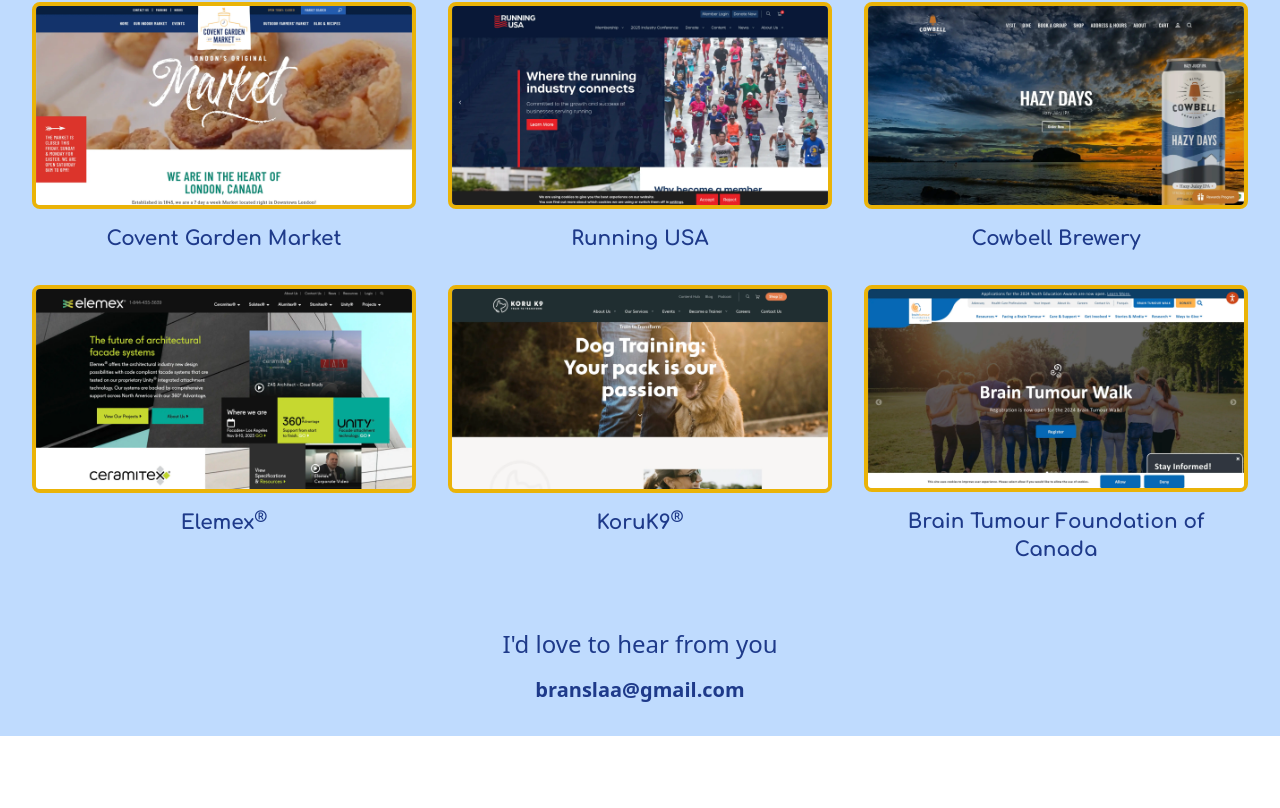
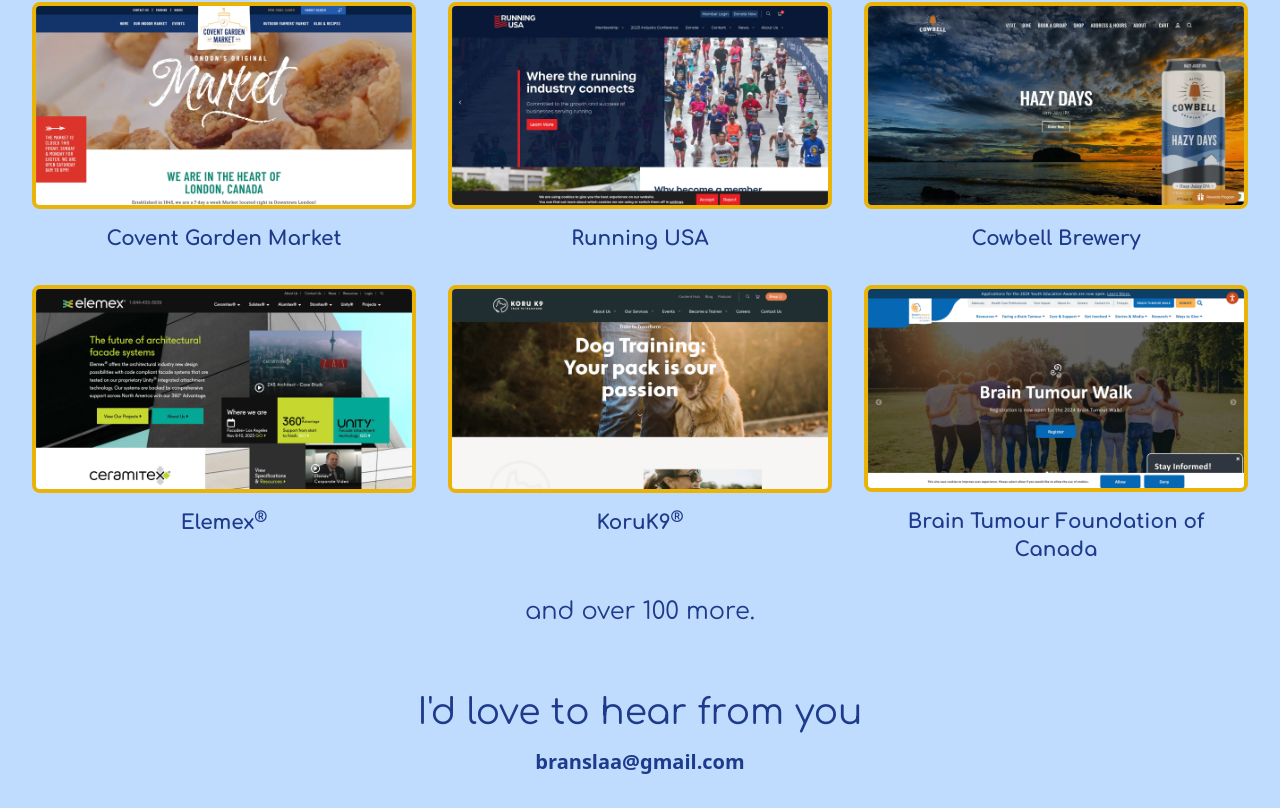
Before and after one commit to BranSlaa/the-third-developer, a SvelteKit app: page / in a window 1280 px wide. Shown: the part 1574-2382 px from the top of the page. Before the commit the page ends 2310 px from the top, so only its background shows below. Built offline with nearby package versions, Linux system fonts and the light colour scheme; a web font is replaced by a local one.

Commit message:
added portfolio items

```diff
--- a/src/routes/+page.svelte
+++ b/src/routes/+page.svelte
@@ -91,12 +91,13 @@
 					</a>
 				{/each}
 			</div>
+			<p class="text-center text-2xl mt-8 text-blue-900 font-header">and over 100 more.</p>
 		</section>
 	</div>
 	<section id="contact" class="container mx-auto pt-16 pb-8 max-w-5xl">
 		<div class="flex gap-8 justify-center items-center">
 			<div class="w-1/2 text-center">
-				<h2 class="text-blue-900 text-2xl font-medium mb-4">I'd love to hear from you</h2>
+				<h2 class="text-blue-900 font-header text-4xl mb-4">I'd love to hear from you</h2>
 				<a href="mailto:branslaa@gmail.com" class="text-blue-900 font-bold text-xl hover:border-b-4  hover:border-yellow-500">branslaa@gmail.com</a>
 			</div>
 		</div>
```
